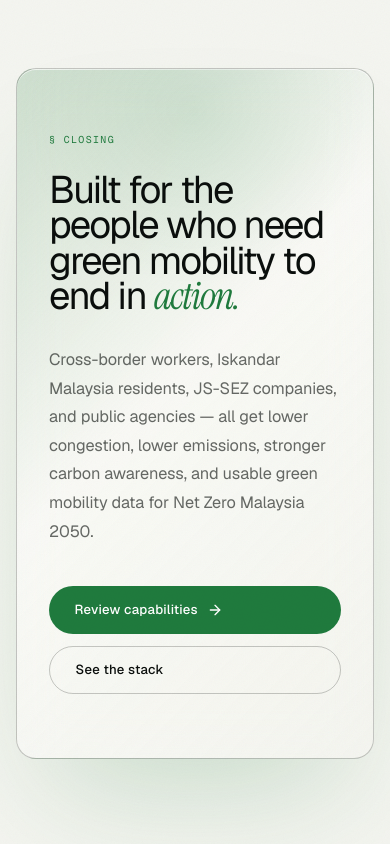
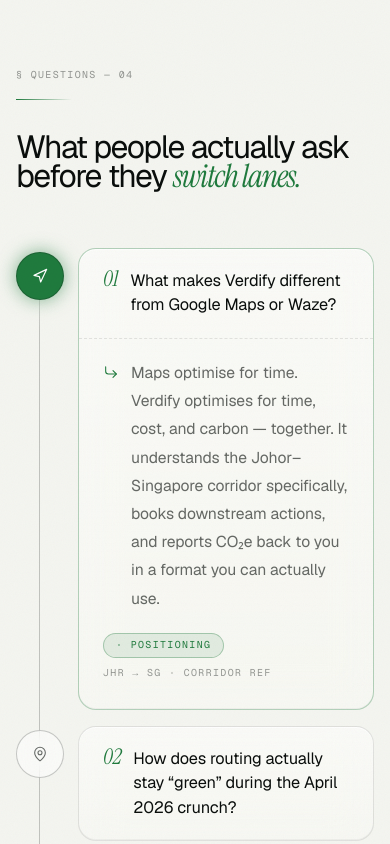
Before and after one commit to StyNW7/Verdify, a React (Vite) app in the folder frontend/: page / in a window 390 px wide. Shown: the part 5400-6244 px from the top of the page. Built offline with nearby package versions, Linux system fonts and the light colour scheme; a web font is replaced by a local one.

Commit message:
feat: added Q&A section on the landing page

```diff
--- a/frontend/src/pages/Landing/page.tsx
+++ b/frontend/src/pages/Landing/page.tsx
@@ -1,6 +1,7 @@
 'use client';
 
-import { motion } from 'framer-motion';
+import { useState } from 'react';
+import { motion, AnimatePresence } from 'framer-motion';
 import {
   ArrowUpRight,
   ArrowRight,
@@ -12,6 +13,8 @@
   FileText,
   Sparkles,
   MapPin,
+  CornerDownRight,
+  Navigation,
 } from 'lucide-react';
 import RouteMap from '@/components/RouteMap';
 import { useIsDark } from '@/components/AnimatedThemeToggler';
@@ -45,6 +48,39 @@
   { t: 'Professional Trip Report', d: 'Auto-summary: money saved, emissions reduced, Net Zero 2050 contribution.', i: FileText },
 ];
 
+const faqs = [
+  {
+    q: 'What makes Verdify different from Google Maps or Waze?',
+    a: 'Maps optimise for time. Verdify optimises for time, cost, and carbon — together. It understands the Johor–Singapore corridor specifically, books downstream actions, and reports CO₂e back to you in a format you can actually use.',
+    tag: 'Positioning',
+  },
+  {
+    q: 'How does routing actually stay “green” during the April 2026 crunch?',
+    a: 'Energy Crunch Mode re-weights the ranker toward low-energy and low-cost corridors — RTS Link, park-and-ride, EV-first options — using live signals grounded through Vertex AI Search.',
+    tag: 'Routing',
+  },
+  {
+    q: 'Where does the carbon data come from?',
+    a: 'Per-segment CO₂e is computed from mode, distance, and occupancy, cross-referenced with the corridor RAG dataset and Malaysia Net Zero 2050 baselines. Every number on a route card is traceable.',
+    tag: 'Carbon',
+  },
+  {
+    q: 'What can the autonomous action engine actually trigger?',
+    a: 'Parking reservations, EV charging windows, RTS Link holds, and trip reports — dispatched as agentic flows. You confirm; Verdify executes. Nothing is sent without an explicit signal.',
+    tag: 'Agents',
+  },
+  {
+    q: 'Are green reward points redeemable?',
+    a: 'Points accumulate per lower-impact trip and map to partner rewards in the Iskandar and JS-SEZ network. The ledger is visible, cumulative, and exportable into your monthly trip report.',
+    tag: 'Rewards',
+  },
+  {
+    q: 'Is my trip data private?',
+    a: 'Trips are stored against your account only. Aggregated, de-identified corridor signals may inform public-agency dashboards — never personal routes. You can purge your history at any time.',
+    tag: 'Privacy',
+  },
+];
+
 function SplitType({ text, delay = 0, stagger = 24 }: { text: string; delay?: number; stagger?: number }) {
   const words = text.split(' ');
   let idx = 0;
@@ -71,6 +107,138 @@
         return node;
       })}
     </span>
+  );
+}
+
+function AccordionCorridor({ openIdx, setOpenIdx }: { openIdx: number | null; setOpenIdx: (i: number | null) => void }) {
+  return (
+    <div className="relative">
+      <div
+        aria-hidden
+        className="pointer-events-none absolute bottom-0 left-[23px] top-0 w-px"
+        style={{
+          background:
+            'linear-gradient(to bottom, transparent, var(--landing-border-strong) 8%, var(--landing-border-strong) 92%, transparent)',
+        }}
+      />
+      <div className="flex flex-col gap-4">
+        {faqs.map((f, i) => {
+          const open = openIdx === i;
+          return (
+            <div key={i} className="relative pl-[62px]">
+              <button
+                onClick={() => setOpenIdx(open ? null : i)}
+                aria-label={`Toggle ${f.q}`}
+                className="absolute left-0 top-1 flex h-[48px] w-[48px] items-center justify-center rounded-full transition-all duration-500"
+                style={{
+                  background: open ? 'var(--landing-accent)' : 'var(--landing-surface)',
+                  color: open ? 'var(--landing-button-foreground)' : 'var(--landing-text-muted)',
+                  border: '1px solid var(--landing-border-strong)',
+                  boxShadow: open ? 'var(--landing-accent-glow)' : 'none',
+                  backdropFilter: 'blur(10px)',
+                }}
+              >
+                {open ? <Navigation className="h-4 w-4" strokeWidth={1.8} /> : <MapPin className="h-4 w-4" strokeWidth={1.6} />}
+              </button>
+
+              <div
+                className="landing-card overflow-hidden transition-colors"
+                style={{
+                  padding: 0,
+                  borderColor: open ? 'var(--landing-accent-muted)' : undefined,
+                }}
+              >
+                <button
+                  onClick={() => setOpenIdx(open ? null : i)}
+                  className="flex w-full items-center justify-between gap-5 px-6 py-5 text-left"
+                >
+                  <div className="flex items-baseline gap-3">
+                    <span className="landing-italic text-[1.35rem] leading-none" style={{ color: 'var(--landing-accent)' }}>
+                      0{i + 1}
+                    </span>
+                    <span className="text-[1.02rem] tracking-[-0.01em]" style={{ fontFamily: 'var(--landing-font-display)', color: 'var(--landing-text)' }}>
+                      {f.q}
+                    </span>
+                  </div>
+                  <span
+                    className="hidden shrink-0 landing-mono-sm md:inline"
+                    style={{ color: open ? 'var(--landing-accent)' : 'var(--landing-text-dim)' }}
+                  >
+                    {open ? '↓ open' : 'tap to expand'}
+                  </span>
+                </button>
+
+                <AnimatePresence initial={false}>
+                  {open && (
+                    <motion.div
+                      initial={{ height: 0, opacity: 0 }}
+                      animate={{ height: 'auto', opacity: 1 }}
+                      exit={{ height: 0, opacity: 0 }}
+                      transition={{ duration: 0.45, ease: [0.2, 0.7, 0.2, 1] }}
+                      style={{ overflow: 'hidden' }}
+                    >
+                      <div
+                        className="px-6 pb-7"
+                        style={{ borderTop: '1px dashed var(--landing-border)' }}
+                      >
+                        <div className="flex items-start gap-3 pt-5">
+                          <CornerDownRight className="mt-[5px] h-4 w-4 shrink-0" style={{ color: 'var(--landing-accent)' }} strokeWidth={1.6} />
+                          <p className="text-[0.98rem] leading-[1.8]" style={{ color: 'var(--landing-text-muted)' }}>
+                            {f.a}
+                          </p>
+                        </div>
+                        <div className="mt-5 flex flex-wrap items-center gap-2">
+                          <span
+                            className="rounded-full px-3 py-1 landing-mono-sm"
+                            style={{
+                              background: 'var(--landing-accent-soft)',
+                              border: '1px solid var(--landing-accent-muted)',
+                              color: 'var(--landing-accent)',
+                            }}
+                          >
+                            · {f.tag}
+                          </span>
+                          <span className="landing-mono-sm" style={{ color: 'var(--landing-text-dim)' }}>
+                            jhr → sg · corridor ref
+                          </span>
+                        </div>
+                      </div>
+                    </motion.div>
+                  )}
+                </AnimatePresence>
+              </div>
+            </div>
+          );
+        })}
+      </div>
+    </div>
+  );
+}
+
+function FaqSection() {
+  const [openIdx, setOpenIdx] = useState<number | null>(0);
+
+  return (
+    <motion.section
+      id="faq"
+      {...reveal}
+      className="mx-auto max-w-[1440px] px-4 py-24 sm:px-6 lg:px-10 lg:py-32"
+    >
+      <div className="mb-14 grid gap-8 lg:grid-cols-[0.32fr_0.68fr]">
+        <div className="space-y-4">
+          <p className="landing-mono-sm" style={{ color: 'var(--landing-text-dim)' }}>§ Questions — 04</p>
+          <div className="landing-rule" />
+        </div>
+        <h2 className="landing-display text-[clamp(2rem,4.6vw,3.8rem)] leading-[1.04] tracking-[-0.035em]">
+          What people actually ask before they{' '}
+          <span className="landing-italic" style={{ color: 'var(--landing-accent)' }}>
+            switch lanes.
+          </span>
+        </h2>
+      </div>
+
+      <AccordionCorridor openIdx={openIdx} setOpenIdx={setOpenIdx} />
+    </motion.section>
   );
 }
 
@@ -336,6 +504,8 @@
         </div>
       </section>
 
+      <FaqSection />
+
       <section className="px-4 py-24 sm:px-6 lg:px-10 lg:py-32">
         <motion.div
           {...reveal}
```
